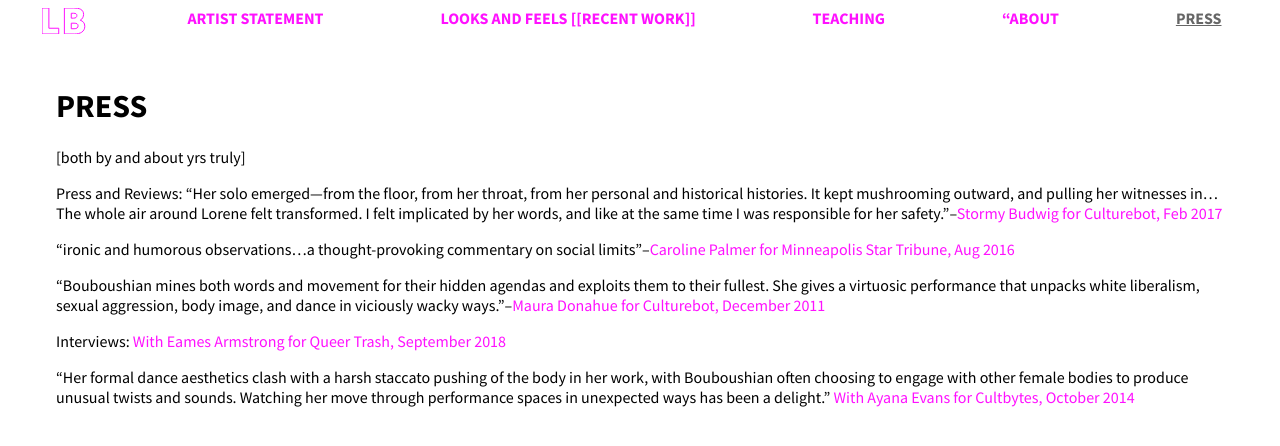
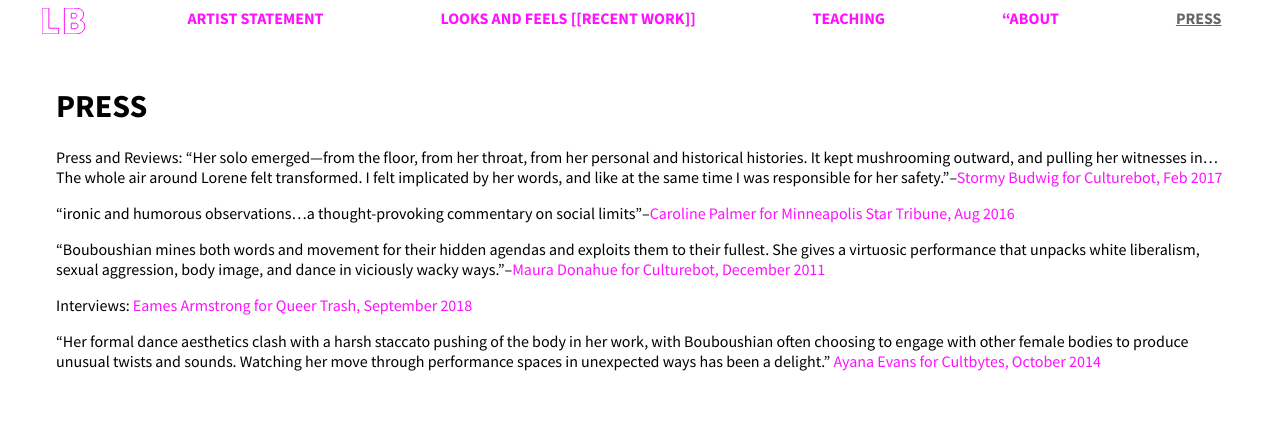
Before and after one commit to lb2410/lorenebouboushian.org, a Jekyll site: the page built from _pages/PRESS.md, in a window 1280 px wide. Shown: the top 446 px of the page. Built offline with Jekyll 4.4.1, drawn with Linux system fonts in a browser that asks for light colours.

Commit message:
Update PRESS.md

```diff
--- a/_pages/PRESS.md
+++ b/_pages/PRESS.md
@@ -5,7 +5,6 @@ position: 6
 ---
 
 # PRESS
-[both by and about yrs truly]
 
 Press and Reviews:
 "Her solo emerged—from the floor, from her throat, from her personal and historical histories. It kept mushrooming outward, and pulling her witnesses in...The whole air around Lorene felt transformed. I felt implicated by her words, and like at the same time I was responsible for her safety."--[Stormy Budwig for Culturebot, Feb 2017](https://www.culturebot.org/2017/02/26906/overlap-intersections-and-emergence-in-dance-performance/)
@@ -15,6 +14,6 @@ Press and Reviews:
 "Bouboushian mines both words and movement for their hidden agendas and exploits them to their fullest. She gives a virtuosic performance that unpacks white liberalism, sexual aggression, body image, and dance in viciously wacky ways."--[Maura Donahue for Culturebot, December 2011](https://www.culturebot.org/2011/12/11860/mauras-week/)
 
 Interviews:
-[With Eames Armstrong for Queer Trash, September 2018](http://www.queertrash.nyc/trash-talk)
+[Eames Armstrong for Queer Trash, September 2018](http://www.queertrash.nyc/trash-talk)
 
-"Her formal dance aesthetics clash with a harsh staccato pushing of the body in her work, with Bouboushian often choosing to engage with other female bodies to produce unusual twists and sounds. Watching her move through performance spaces in unexpected ways has been a delight." [With Ayana Evans for Cultbytes, October 2014](http://cultbytes.com/all/artist-lorene-bouboushian/)
+"Her formal dance aesthetics clash with a harsh staccato pushing of the body in her work, with Bouboushian often choosing to engage with other female bodies to produce unusual twists and sounds. Watching her move through performance spaces in unexpected ways has been a delight." [Ayana Evans for Cultbytes, October 2014](http://cultbytes.com/all/artist-lorene-bouboushian/)
```
